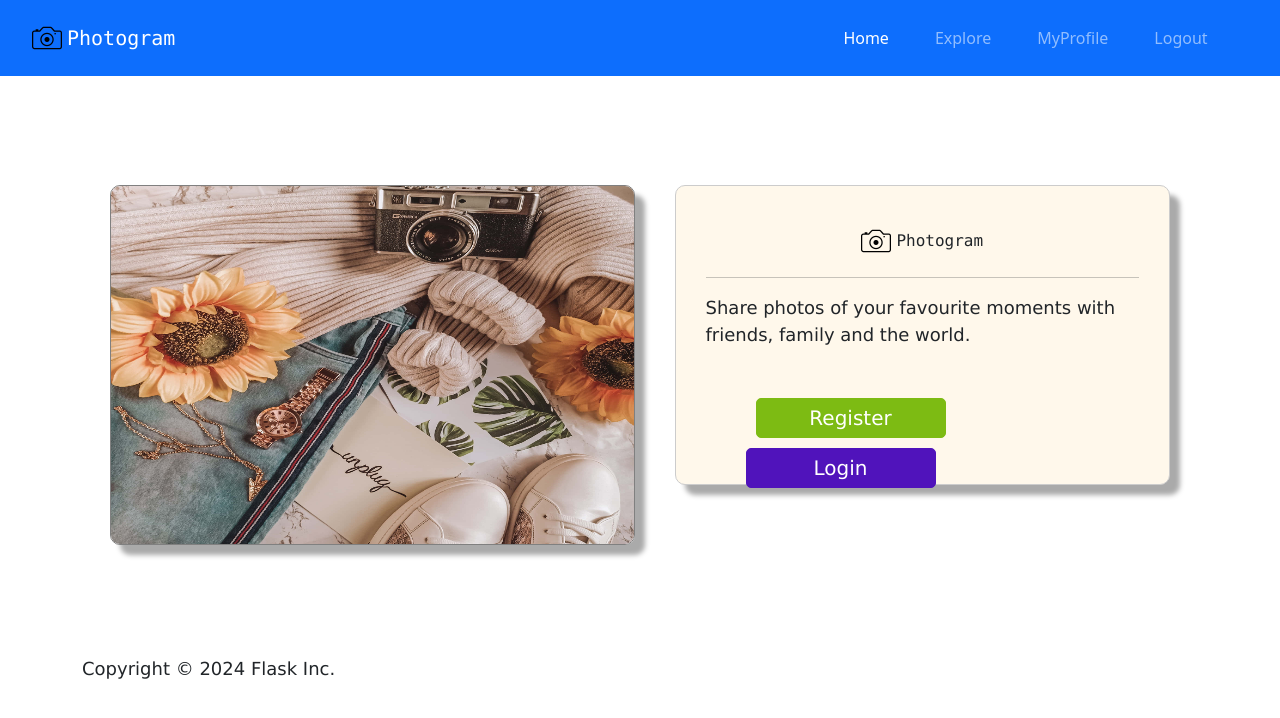
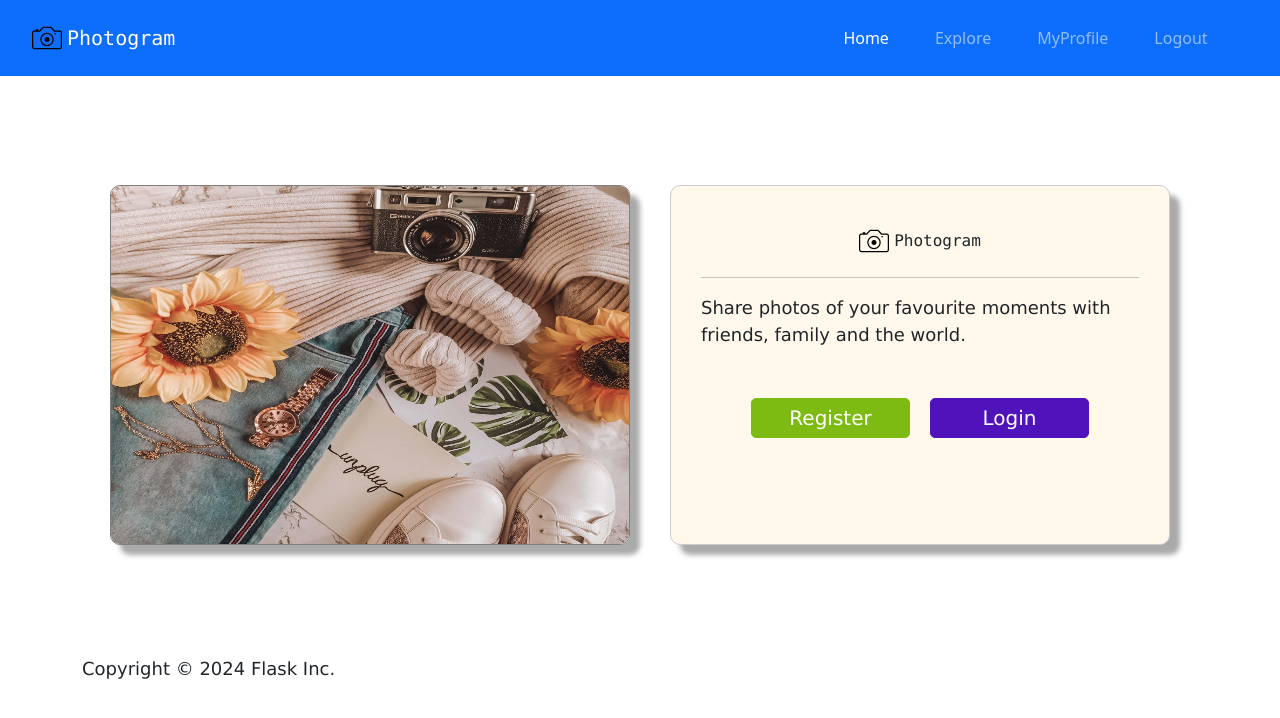
Before and after one commit to e277/info3180-project2, a Vue app: page / in a window 1280 px wide. Shown: the top 718 px of the page. Built offline with nearby package versions, Linux system fonts and the light colour scheme.

Commit message:
Add files via upload

```diff
--- a/src/views/HomeView.vue
+++ b/src/views/HomeView.vue
@@ -36,7 +36,7 @@ import { ref } from "vue";
 
   .information{
       width:500px;
-      height:300px;
+      height:360px;
       margin:20px;
       padding:30px;
       border: 1px solid #ccc;
@@ -54,6 +54,8 @@ import { ref } from "vue";
   .options{
       padding:20px;
       margin:20px;
+      display: flex;
+      justify-content: row;
   }
 
   button{
@@ -74,6 +76,7 @@ import { ref } from "vue";
   .log{
       background-color:#5013BB;
       border-radius: 5px;
+      margin:10px;
       color:white;
       font-size:20px;
       font-family: "Verdana", "Courier New", monospace;
```
